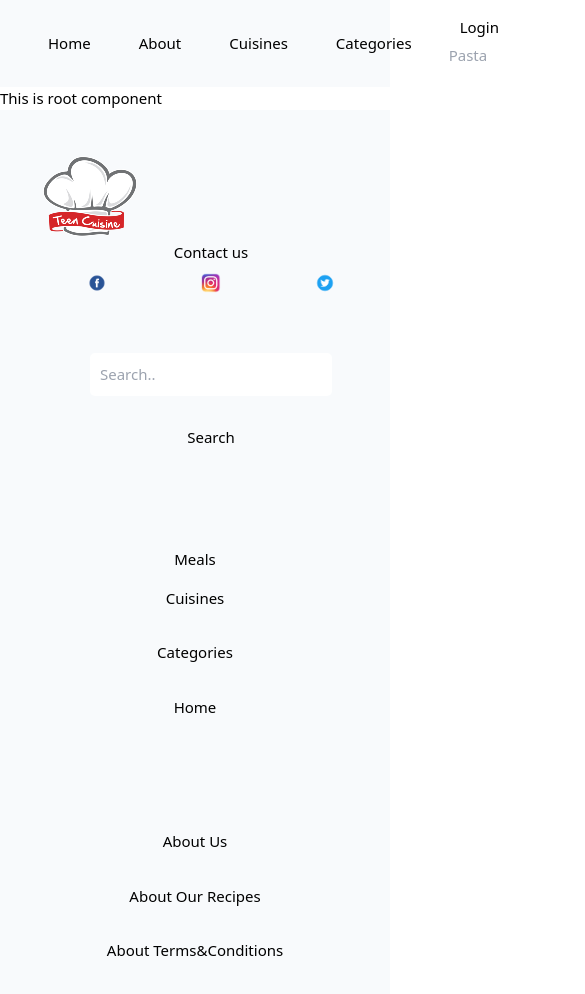
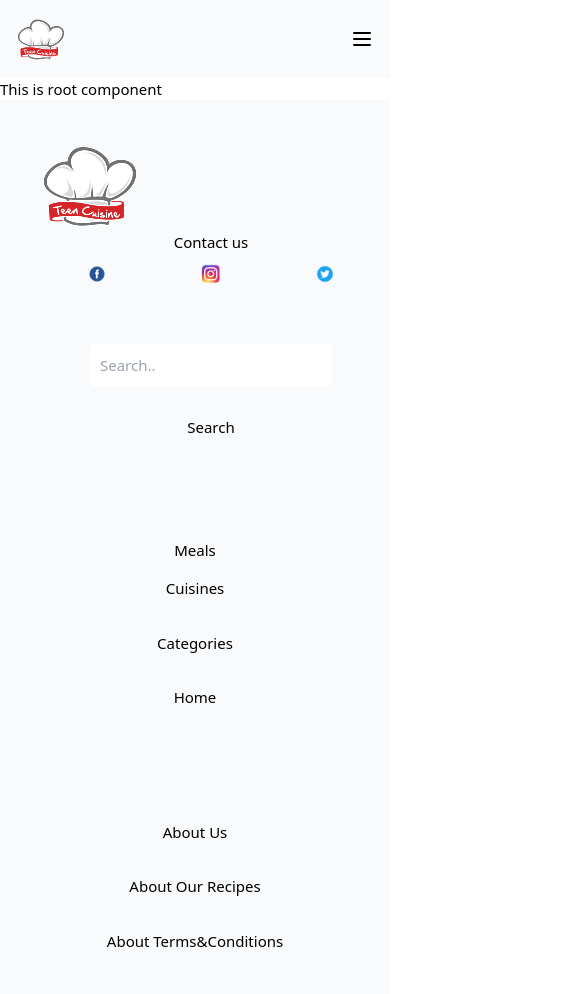
Before and after one commit to cpirra/recipe-sharing-platform-frontend, a Vue app: page / in a window 390 px wide. Shown: the top 994 px of the page, 585 px wide, since content can reach past the window. Built offline with nearby package versions, Linux system fonts and the light colour scheme.

Commit message:
final version of static component with a dropdown and responsive dimensions

```diff
--- a/src/components/NavbarComponent.vue
+++ b/src/components/NavbarComponent.vue
@@ -1,50 +1,108 @@
 <script setup>
 import { RouterLink, RouterView } from 'vue-router'
 import { useUserStore } from '@/stores/userStore.js'
+import { ref } from 'vue'
 
 const userStore = useUserStore()
+const showDropdownCuisines = ref(false)
+const showDropdownCategories = ref(false)
+const showMenu = ref(false)
+
+const cuisines = [
+  "Italian", "Indian", "Chinese", "Mexican", "American", "French", "Greek", "Turkish", "Spanish", "Korean", "Brazilian"
+]
+
+const categories = [
+  "Pasta", "Dessert", "Baking", "Vegetarian", "Vegan", "Seafood", "Grilling", "Breakfast", "Brunch", "Holiday"
+]
 
 const logout = () => {
   userStore.logout()
 }
+
+const toggleDropdownCuisines = () => {
+  showDropdownCuisines.value = !showDropdownCuisines.value
+}
+
+const toggleDropdownCategories = () => {
+  showDropdownCategories.value = !showDropdownCategories.value
+}
+
+const toggleMenu = () => {
+  showMenu.value = !showMenu.value
+}
 </script>
 
 <template>
-  <!--TO DO
-  Fix the navbar with tailwind
-  Besarta-->
-  <nav class="p-4 bg-[#f8fafc] text-black navbar">
-    <RouterLink to="/" class="mr-4"><img class="logo" src="../assets/images/logo.png" alt=""></RouterLink>
-    <div>
-      <RouterLink to="/" class="mr-4 pr-4 pl-4">Home</RouterLink>
-      <RouterLink to="/about" class="mr-4 pr-4 pl-4">About</RouterLink>
-      <RouterLink to="/" class="mr-4 pr-4 pl-4">Cuisines</RouterLink>
-      <RouterLink to="/" class="mr-4 pr-4 pl-4">Categories</RouterLink>
+  <nav class="p-4 bg-[#f8fafc] text-black navbar flex flex-wrap items-center justify-between">
+    <div class="flex items-center justify-between w-full sm:w-auto">
+      <RouterLink to="/" class="mr-4"><img class="logo" src="../assets/images/logo.png" alt="Logo"></RouterLink>
+      <button @click="toggleMenu" class="block sm:hidden">
+        <svg class="w-6 h-6" fill="none" stroke="currentColor" viewBox="0 0 24 24" xmlns="http://www.w3.org/2000/svg">
+          <path stroke-linecap="round" stroke-linejoin="round" stroke-width="2" d="M4 6h16M4 12h16M4 18h16"></path>
+        </svg>
+      </button>
     </div>
-    <div>
-      <RouterLink v-if="!userStore.user" to="/login" class="mr-4 pr-4 pl-4">Login</RouterLink>
-      <button v-else @click="logout" class="logout-button">Logout</button>
-      <input class="search-input" type="text" placeholder="Pasta">
+    <div :class="{'block': showMenu, 'hidden': !showMenu}" class="w-full sm:flex sm:items-center sm:w-auto">
+      <div class="flex flex-col sm:flex-row sm:items-center">
+        <RouterLink to="/" class="mr-4 pr-4 pl-4">Home</RouterLink>
+        <RouterLink to="/about" class="mr-4 pr-4 pl-4">About</RouterLink>
+        <div class="relative">
+          <button @click="toggleDropdownCuisines" class="mr-4 pr-4 pl-4 focus:outline-none">Cuisines</button>
+          <div v-if="showDropdownCuisines" class="absolute mt-2 w-48 bg-white rounded-md shadow-lg z-10">
+            <RouterLink v-for="cuisine in cuisines" :key="cuisine" :to="'/cuisines/' + cuisine.toLowerCase()" class="block px-4 py-2 text-black hover:bg-gray-200">
+              {{ cuisine }}
+            </RouterLink>
+          </div>
+        </div>
+        <div class="relative">
+          <button @click="toggleDropdownCategories" class="mr-4 pr-4 pl-4 focus:outline-none">Categories</button>
+          <div v-if="showDropdownCategories" class="absolute mt-2 w-48 bg-white rounded-md shadow-lg z-10">
+            <RouterLink v-for="category in categories" :key="category" :to="'/categories/' + category.toLowerCase()" class="block px-4 py-2 text-black hover:bg-gray-200">
+              {{ category }}
+            </RouterLink>
+          </div>
+        </div>
+      </div>
+      <div class="flex flex-col sm:flex-row sm:items-center mt-4 sm:mt-0">
+        <RouterLink v-if="!userStore.user" to="/login" class="mr-4 pr-4 pl-4">Login</RouterLink>
+        <button v-else @click="logout" class="logout-button">Logout</button>
+        <input class="search-input mt-4 sm:mt-0 sm:ml-4" type="text" placeholder="Pasta">
+      </div>
     </div>
   </nav>
   <RouterView />
 </template>
 
 <style scoped>
-.navbar{
+.navbar {
   display: flex;
-  justify-content: space-around;
-  align-items: center;
+  flex-direction: column;
+  justify-content: space-between;
 }
-.logo{
+.logo {
   width: 50px;
   height: auto;
 }
-.search-input{
+.search-input {
   padding: 5px;
   border-radius: 5px;
+  border: 1px solid #ccc;
 }
 .logout-button {
   @apply bg-red-500 text-white px-4 py-2 rounded;
 }
+@media (min-width: 640px) {
+  .navbar {
+    flex-direction: row;
+    align-items: center;
+  }
+  .navbar div {
+    width: auto;
+    margin-top: 0;
+  }
+  .navbar img {
+    margin-bottom: 0;
+  }
+}
 </style>
```
Also changed, not shown: public/data/categories.json (+1 -10 lines), public/data/cuisines.json (+1 -9 lines).
